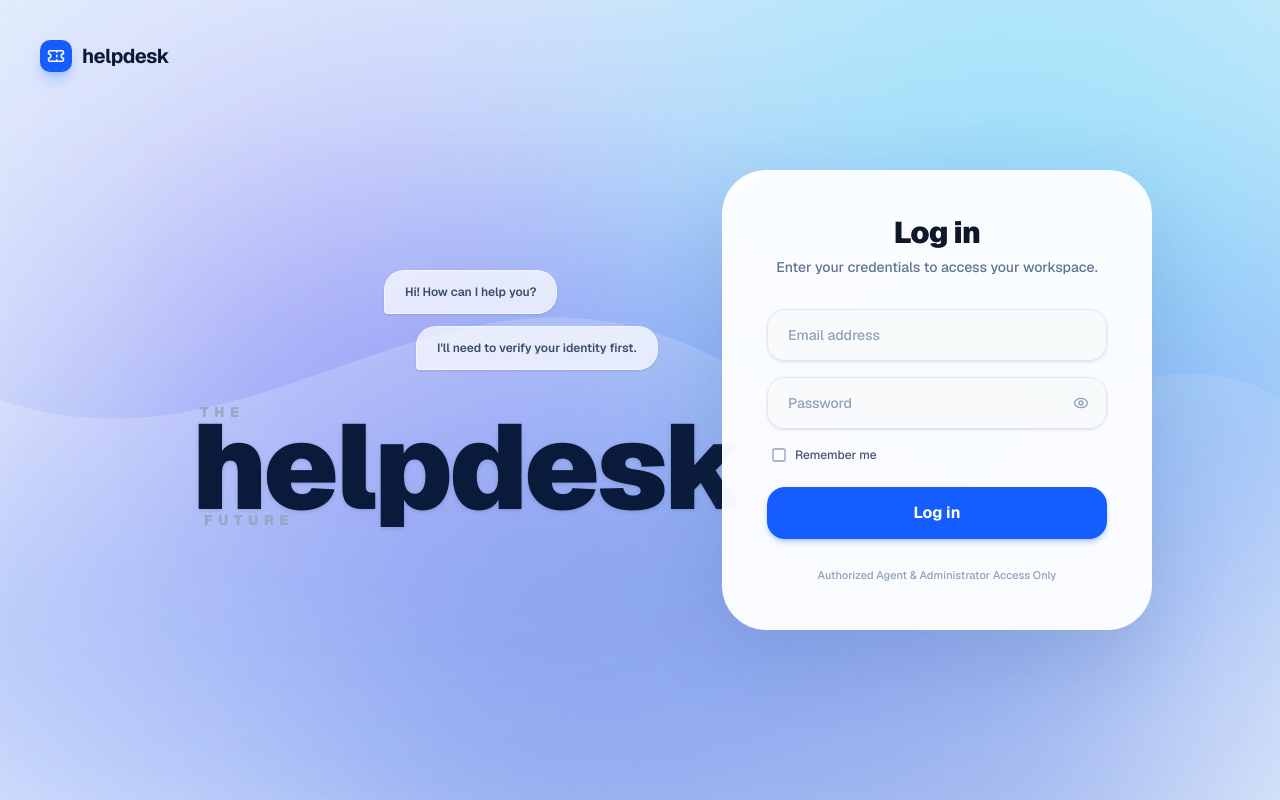
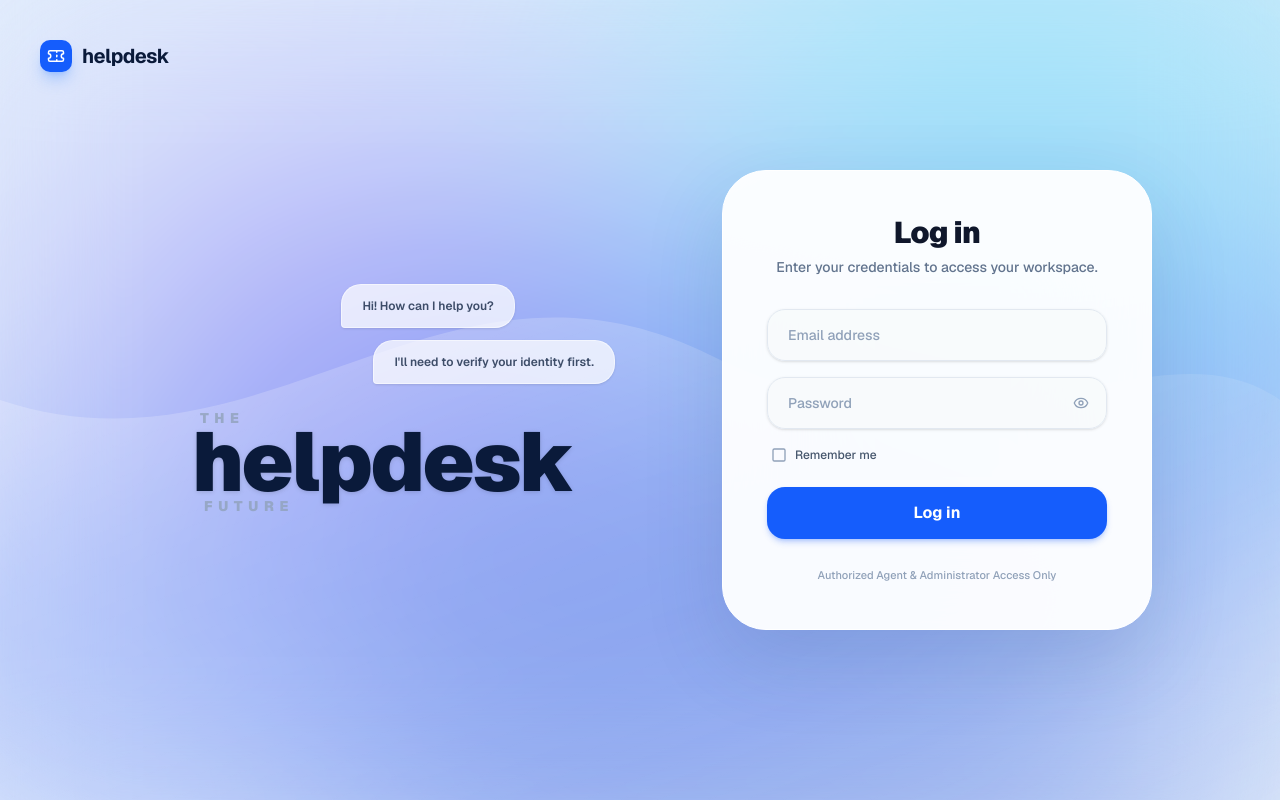
Before and after one commit to ganesh-kumbhar01/ticket-management-system, a Next.js app: page /login in a window 1280 px wide. Built offline with nearby package versions, Linux system fonts and the light colour scheme.

Commit message:
fix: Implement fluid typography for large text to prevent overlap with login card on smaller screens

```diff
--- a/src/app/login/page.tsx
+++ b/src/app/login/page.tsx
@@ -117,10 +117,10 @@ export default function LoginPage() {
       </div>
 
       {/* Left Content (Typography & Floating Chat Bubbles) */}
-      <div className="relative z-20 hidden lg:flex flex-col justify-center h-full w-full max-w-xl pl-4 xl:pl-16">
+      <div className="relative z-20 hidden lg:flex flex-col justify-center h-full flex-1 min-w-0 pl-4 lg:pl-8 xl:pl-16 pr-8">
 
         {/* Decorative Floating Chat Bubbles (Now in normal flow, above text) */}
-        <div className="flex flex-col gap-3 mb-8 pl-32 xl:pl-48 opacity-90">
+        <div className="flex flex-col gap-3 mb-6 pl-[20%] xl:pl-[30%] opacity-90">
           <div className="bg-white/80 backdrop-blur-xl px-5 py-3 rounded-[20px] rounded-bl-sm text-[12px] text-slate-700 font-semibold shadow-sm border border-white/80 w-fit">
             Hi! How can I help you?
           </div>
@@ -129,13 +129,13 @@ export default function LoginPage() {
           </div>
         </div>
 
-        {/* Center Huge Typography */}
+        {/* Center Huge Typography (Fluidly scaling to prevent overlap) */}
         <div className="relative z-10 select-none">
-          <p className="text-slate-400/80 font-black tracking-[0.4em] text-xs xl:text-sm mb-[-1rem] ml-2 uppercase">The</p>
-          <h1 className="text-[5.5rem] xl:text-[7.5rem] leading-none font-black text-[#0a1a3a] tracking-tight drop-shadow-sm">
+          <p className="text-slate-400/80 font-black tracking-[0.4em] text-xs xl:text-sm mb-[-1rem] lg:mb-[-0.5rem] ml-2 uppercase">The</p>
+          <h1 className="text-[clamp(3.5rem,6.5vw,7.5rem)] leading-none font-black text-[#0a1a3a] tracking-tight drop-shadow-sm truncate">
             helpdesk
           </h1>
-          <p className="text-slate-400/80 font-black tracking-[0.4em] text-xs xl:text-sm mt-[-1rem] ml-3 uppercase">Future</p>
+          <p className="text-slate-400/80 font-black tracking-[0.4em] text-xs xl:text-sm mt-[-1rem] lg:mt-[-0.5rem] ml-3 uppercase">Future</p>
         </div>
       </div>
 
```
